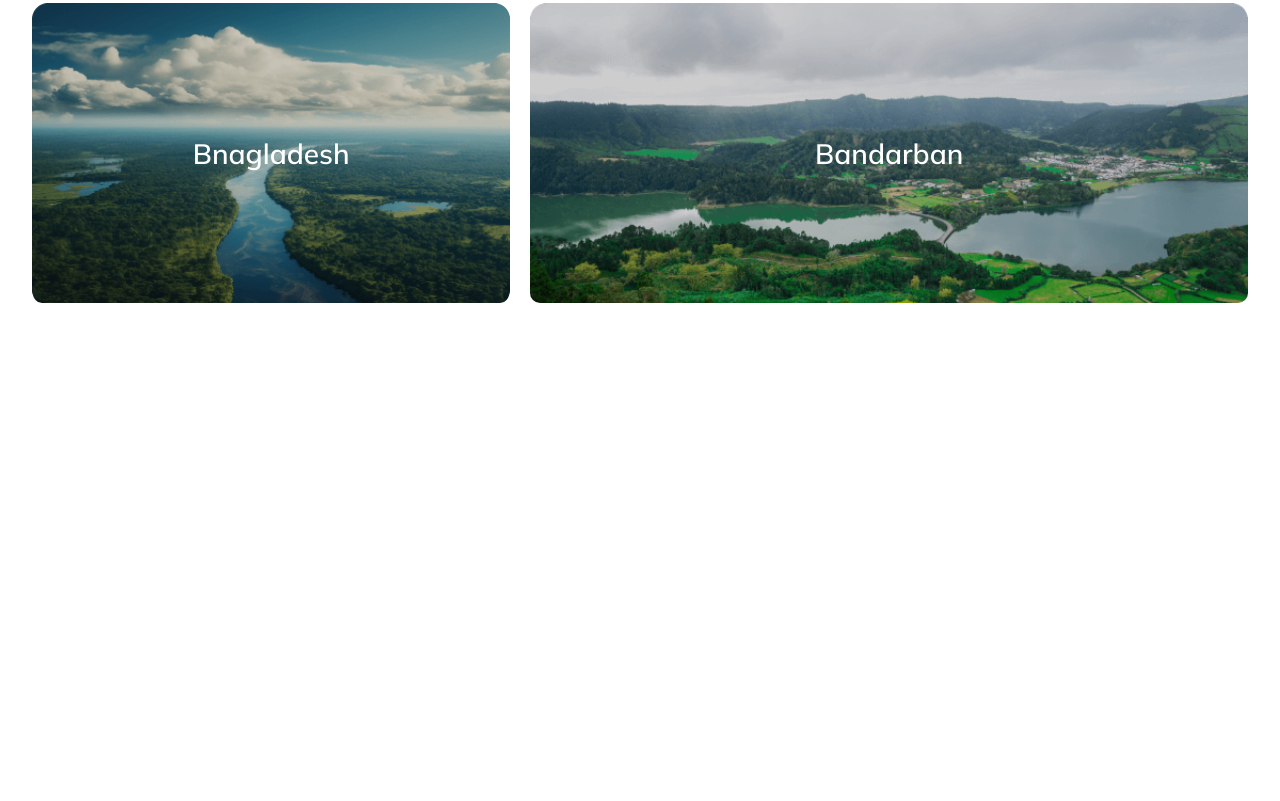
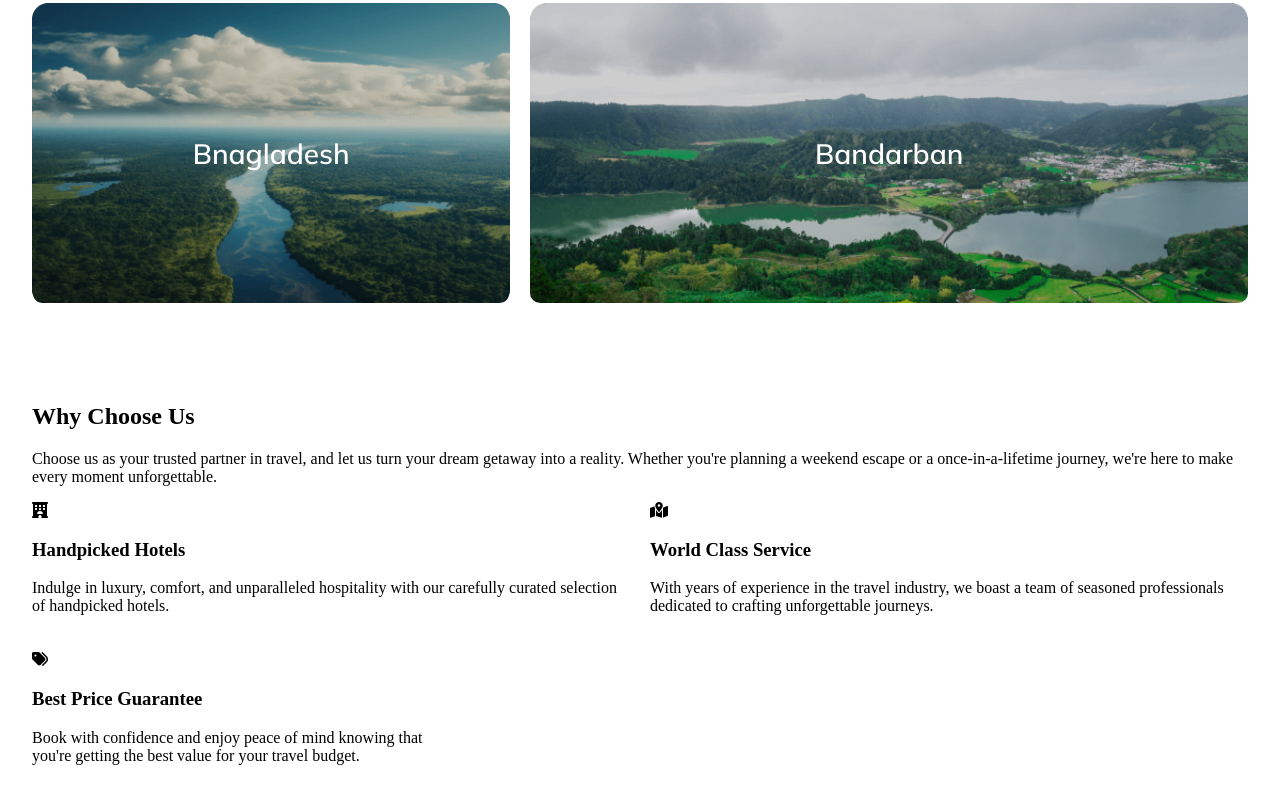
Before and after one commit to pathikroy86/Travel-Agency, a plain HTML site: page index.html in a window 1280 px wide. Shown: the part 2310-3111 px from the top of the page. Before the commit the page ends 2713 px from the top, so only its background shows below. Drawn offline with Linux system fonts and the light colour scheme.

```diff
--- a/CSS/responsive.css
+++ b/CSS/responsive.css
@@ -53,6 +53,27 @@
         gap: 10px;
         margin-bottom: 20px;
     }
+
+    .destination-choice-container {
+        margin-bottom: 20px;
+    }
+
+    .text-container {
+        width: 90%;
+        margin-bottom: 20px;
+    }
+
+    .first-row {
+        grid-template-columns: repeat(1, 1fr);
+    }
+
+    .second-row {
+        grid-template-columns: repeat(1, 1fr);
+    }
+
+    .third-row {
+        grid-template-columns: repeat(1, 1fr);
+    }
 }
 
 @media only screen and (min-width: 601px) {}
--- a/index.html
+++ b/index.html
@@ -115,6 +115,38 @@
             </div>
         </div>
     </section>
+    <section>
+        <div class="choose-us-text">
+            <h1>Why Choose Us</h1>
+            <p>Choose us as your trusted partner in travel, and let us turn your dream getaway into a reality. Whether
+                you're planning a weekend escape or a once-in-a-lifetime journey, we're here to make every moment
+                unforgettable.</p>
+        </div>
+        <div class="cause-container">
+            <div class="first-row">
+                <div class="hotels">
+                    <i class="fa-solid fa-hotel"></i>
+                    <h3>Handpicked Hotels</h3>
+                    <p>Indulge in luxury, comfort, and unparalleled hospitality with our carefully curated selection of
+                        handpicked hotels.</p>
+                </div>
+                <div class="services">
+                    <i class="fa-solid fa-map-location-dot"></i>
+                    <h3>World Class Service</h3>
+                    <p>With years of experience in the travel industry, we boast a team of seasoned professionals
+                        dedicated to crafting unforgettable journeys.</p>
+                </div>
+            </div>
+            <div class="second-row">
+                <div class="best-price">
+                    <i class="fa-solid fa-tags"></i>
+                    <h3>Best Price Guarantee</h3>
+                    <p>Book with confidence and enjoy peace of mind knowing that you're getting the best value for your
+                        travel budget.</p>
+                </div>
+            </div>
+        </div>
+    </section>
 </body>
 
 </html>
```
